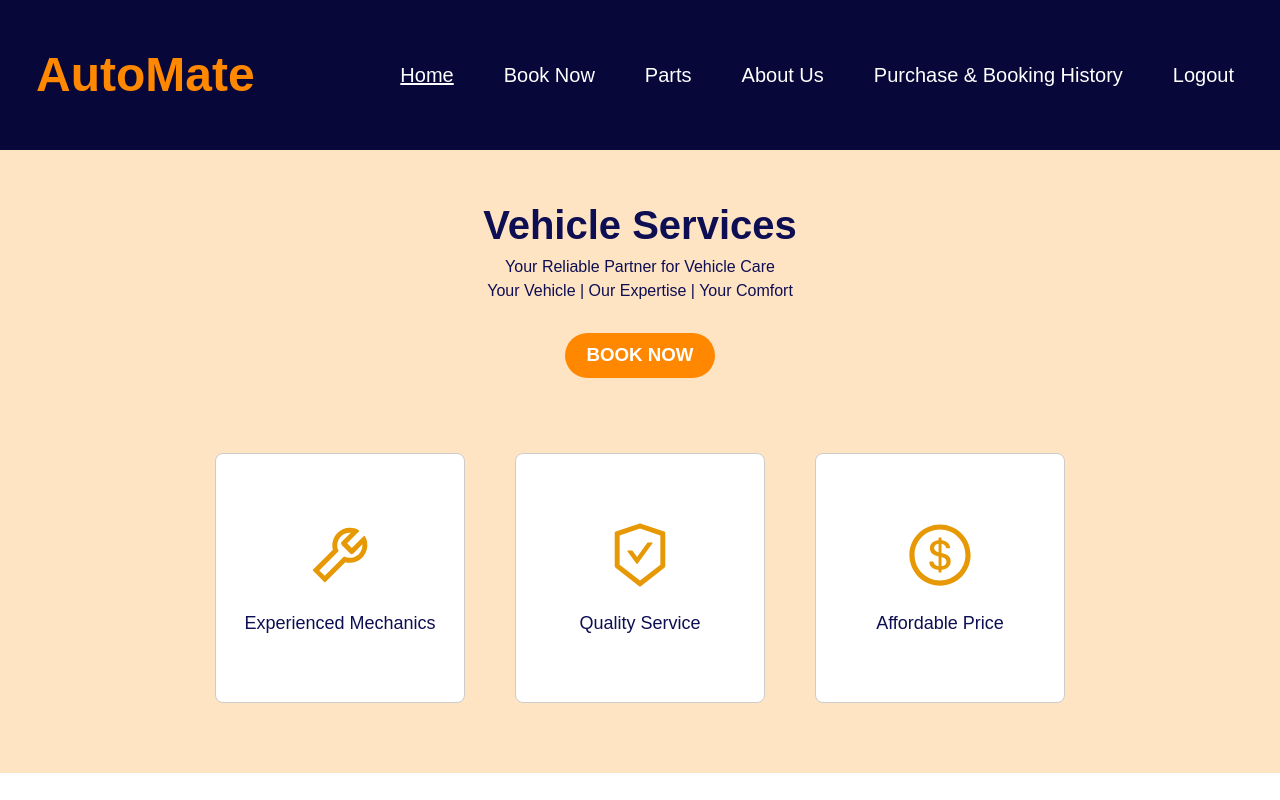
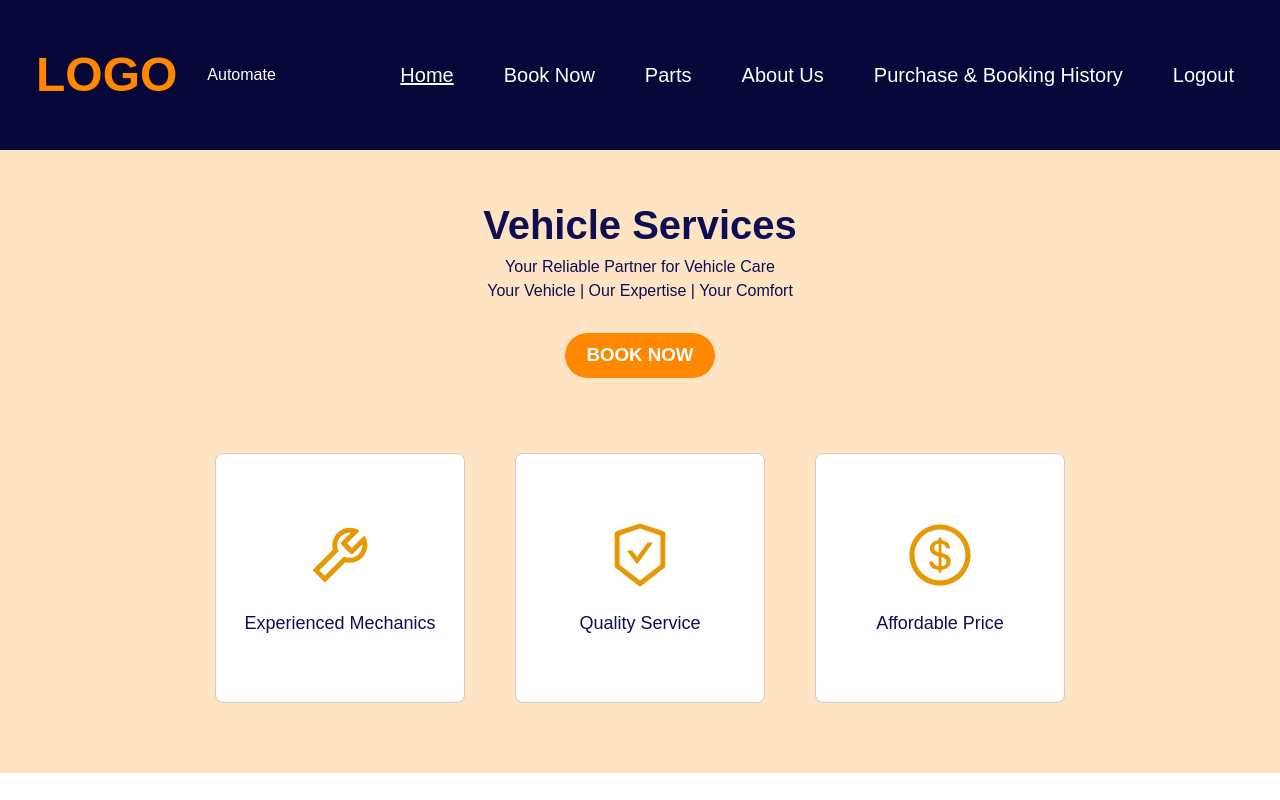
Before and after one commit to mubassera/AutoMate-mern-app, a React (Vite) app in the folder client/: page /home in a window 1280 px wide. Shown: the top 800 px of the page. Built offline with nearby package versions, Linux system fonts and the light colour scheme.

Commit message:
navbar.jsx bug fixed

```diff
--- a/client/src/components/navbar/navbar.jsx
+++ b/client/src/components/navbar/navbar.jsx
@@ -2,7 +2,7 @@ import React from "react";
 import { NavLink } from "react-router-dom";
 import "./navbar.css";
 import axios from "axios";
-import { logoutUser } from "../../api/auth";
+import { logoutUser } from "../../Api/auth";
 
 const Navbar = () => {
   const handleLogout = async () => {
@@ -23,8 +23,8 @@ const Navbar = () => {
   return (
     <div className="navbar">
       <div className="navLogo">
-        {/* <h2>AM</h2> */}
-        <h2>AutoMate</h2>
+        <h2>LOGO</h2>
+        <p>Automate</p>
       </div>
 
       <ul className="navMenu">
```
